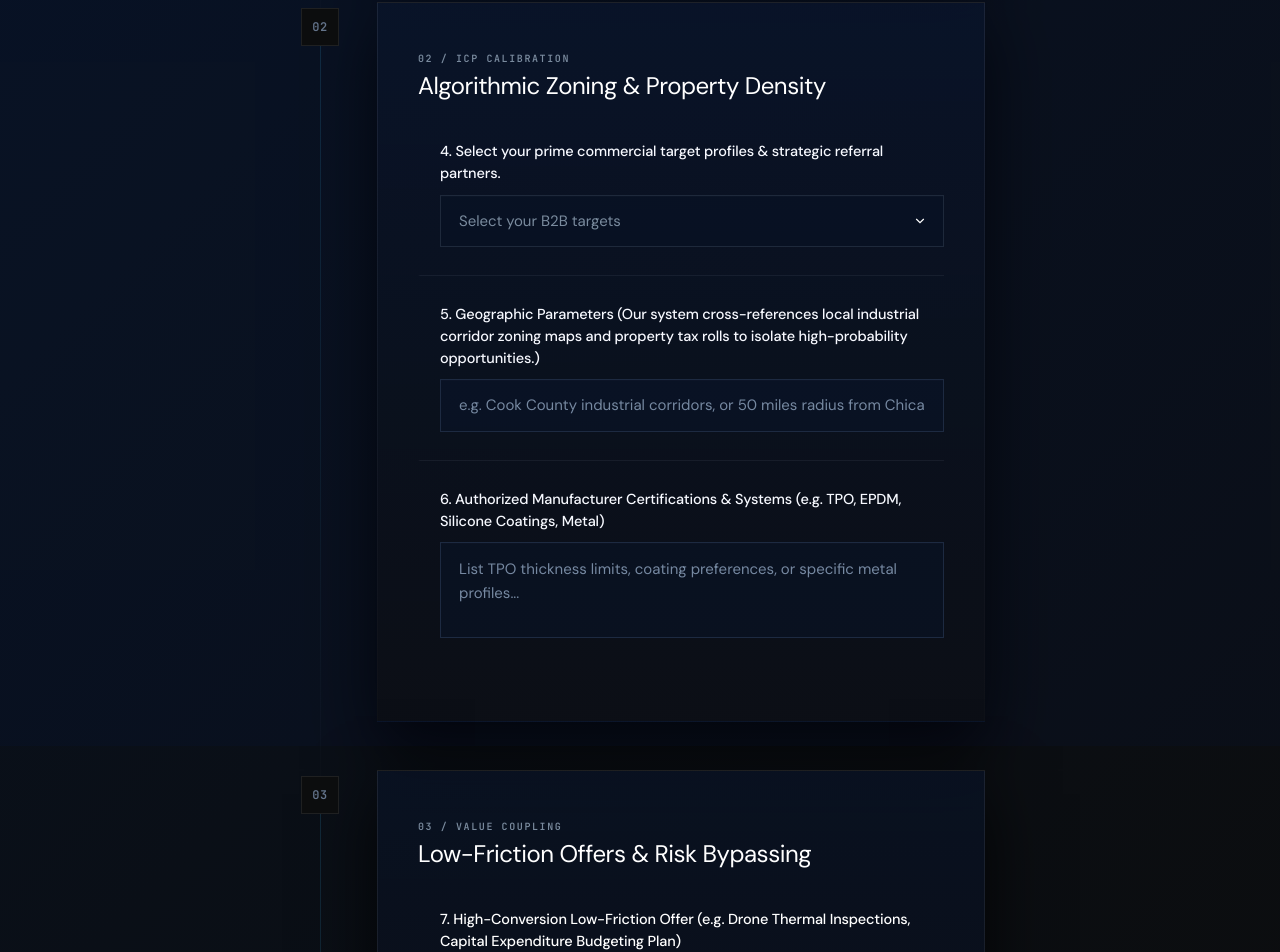
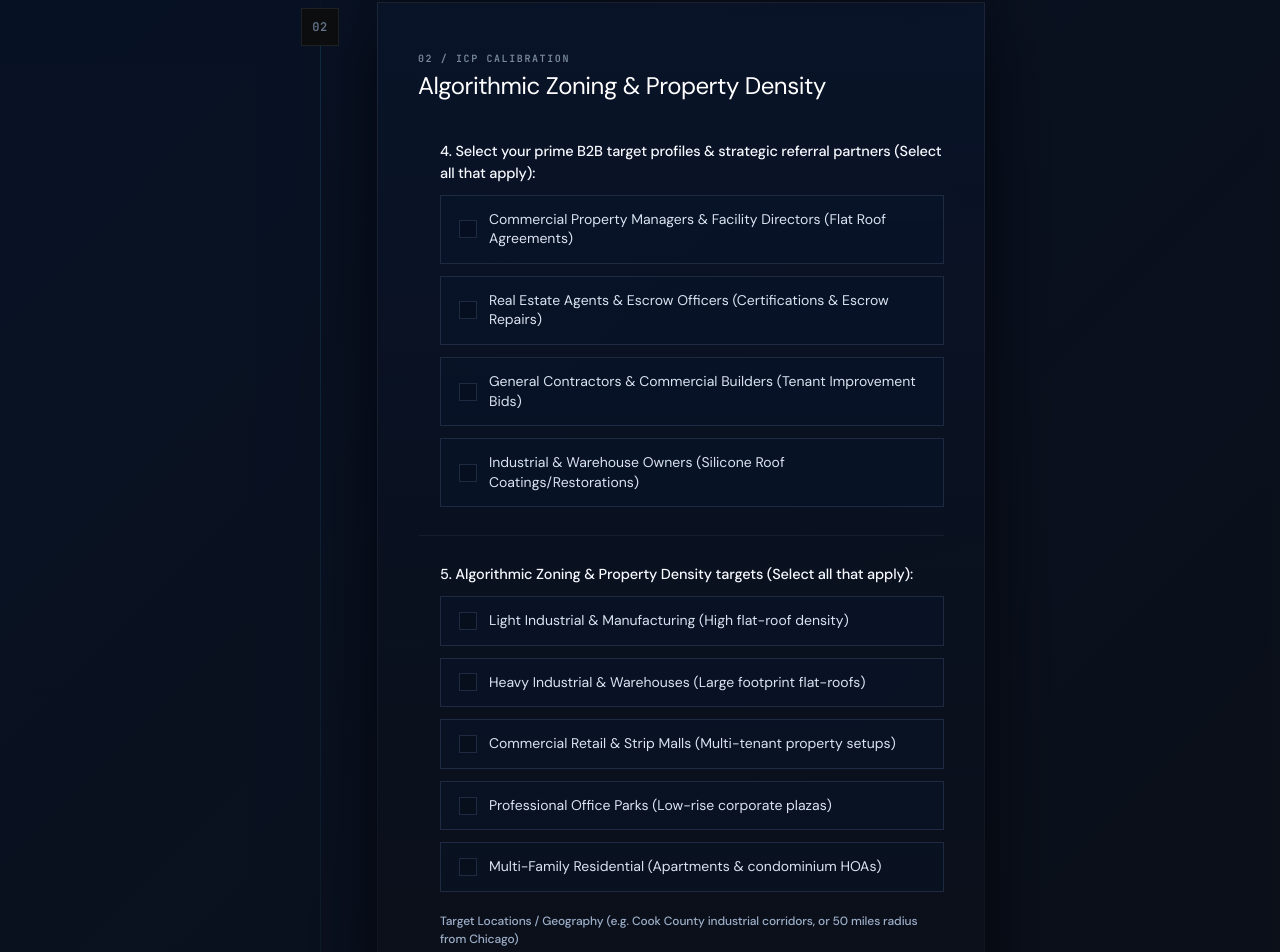
Before and after one commit to jaexochill2-code/scalesteady-engineers, a Next.js app: page /marketfit-roofing in a window 1280 px wide. Shown: the part 1084-2036 px from the top of the page. Built offline with nearby package versions, Linux system fonts and the light colour scheme; no server answers.

Commit message:
feat: multiselect checkboxes for zoning and property density targets

```diff
--- a/src/app/marketfit-roofing/page.tsx
+++ b/src/app/marketfit-roofing/page.tsx
@@ -26,6 +26,22 @@ const ACCENTS = [
   { dot: "#38BDF8", tint: "rgba(56,189,248,0.03)", border: "rgba(56,189,248,0.15)" },
   { dot: "#0052FF", tint: "rgba(0,82,255,0.03)", border: "rgba(0,82,255,0.15)" },
 ];
+
+const ICP_OPTIONS = [
+  { value: "Commercial Property Managers & Facility Directors", label: "Commercial Property Managers & Facility Directors (Flat Roof Agreements)" },
+  { value: "Real Estate Agents & Escrow Officers", label: "Real Estate Agents & Escrow Officers (Certifications & Escrow Repairs)" },
+  { value: "General Contractors & Commercial Builders", label: "General Contractors & Commercial Builders (Tenant Improvement Bids)" },
+  { value: "Industrial & Warehouse Owners", label: "Industrial & Warehouse Owners (Silicone Roof Coatings/Restorations)" },
+];
+
+const ZONING_OPTIONS = [
+  { value: "Light Industrial & Manufacturing", label: "Light Industrial & Manufacturing (High flat-roof density)" },
+  { value: "Heavy Industrial & Warehouses", label: "Heavy Industrial & Warehouses (Large footprint flat-roofs)" },
+  { value: "Commercial Retail & Strip Malls", label: "Commercial Retail & Strip Malls (Multi-tenant property setups)" },
+  { value: "Professional Office Parks", label: "Professional Office Parks (Low-rise corporate plazas)" },
+  { value: "Multi-Family Residential", label: "Multi-Family Residential (Apartments & condominium HOAs)" },
+];
+
 
 interface OnboardingForm {
   company_name: string;
@@ -105,6 +121,8 @@ export default function OnboardingPage() {
 
   const [routingSelect, setRoutingSelect] = useState<string>("");
   const [routingDetails, setRoutingDetails] = useState<string>("");
+  const [zoningTargets, setZoningTargets] = useState<string[]>([]);
+  const [geoRadius, setGeoRadius] = useState<string>("");
   const [status, setStatus] = useState<"idle" | "submitting" | "success" | "error">("idle");
   const [errorMsg, setErrorMsg] = useState("");
   const [activeField, setActiveField] = useState<string | null>(null);
@@ -142,6 +160,16 @@ export default function OnboardingPage() {
             setRoutingDetails(parsed.routing_destination);
           }
         }
+        if (parsed.geographic_target) {
+          const parts = parsed.geographic_target.split(" | Area: ");
+          if (parts.length > 1) {
+            setGeoRadius(parts[1]);
+            const zonesPart = parts[0].replace("Zones: ", "");
+            setZoningTargets(zonesPart ? zonesPart.split(", ") : []);
+          } else {
+            setGeoRadius(parsed.geographic_target);
+          }
+        }
       }
     } catch (e) {
       console.error(e);
@@ -169,6 +197,16 @@ export default function OnboardingPage() {
     }
   }, [routingSelect, routingDetails]);
 
+  useEffect(() => {
+    const zonesStr = zoningTargets.join(", ");
+    const combined = zonesStr || geoRadius ? `Zones: ${zonesStr} | Area: ${geoRadius}` : "";
+    if (combined !== form.geographic_target) {
+      const u = { ...form, geographic_target: combined };
+      setForm(u);
+      save(u);
+    }
+  }, [zoningTargets, geoRadius]);
+
   const handleNameBoxChange = (i: number, value: string) => {
     const clean = value.replace(/@.*$/, "").replace(/\s+/g, "").toLowerCase();
     const names = [...form.email_names];
@@ -180,6 +218,16 @@ export default function OnboardingPage() {
 
   const handleSubmit = async (e: React.FormEvent) => {
     e.preventDefault();
+    if (zoningTargets.length === 0) {
+      setStatus("error");
+      setErrorMsg("Please select at least one zoning target profile under Question 5.");
+      return;
+    }
+    if (!geoRadius.trim()) {
+      setStatus("error");
+      setErrorMsg("Please enter your target geography focus area under Question 5.");
+      return;
+    }
     const f = [
       form.company_name,
       form.contact_name,
@@ -335,37 +383,104 @@ export default function OnboardingPage() {
 
         {/* SECTION 1 */}
         <Sec i={0} label="01 / BRAND IDENTIFICATION" title="Corporate Anchor & Direct Lines" isActive={activeSec === 0}>
-          <Field field="company_name" label="1. Legal Entity / Commercial Roofing Brand" active={act("company_name")}>
+          <Field field="company_name" label="1. Registered Corporate Entity & Brand Name" active={act("company_name")}>
             <input className="gi" {...ip("company_name", form, handleChange, setActiveField, "e.g. Apex Roofing & Contracting")} data-active={act("company_name")} />
           </Field>
-          <Field field="contact_name" label="2. Your Name & Title" active={act("contact_name")}>
+          <Field field="contact_name" label="2. Authorized Representative & Corporate Title" active={act("contact_name")}>
             <input className="gi" {...ip("contact_name", form, handleChange, setActiveField, "e.g. John Miller, Commercial Accounts Director")} data-active={act("contact_name")} />
           </Field>
-          <Field field="contact_details" label="3. Best Direct Email or Mobile Phone" active={act("contact_details")} last>
+          <Field field="contact_details" label="3. Secure Corporate Email & Direct Line" active={act("contact_details")} last>
             <input className="gi" {...ip("contact_details", form, handleChange, setActiveField, "e.g. john@apexroofing.com or 555-0199")} data-active={act("contact_details")} />
           </Field>
         </Sec>
 
         {/* SECTION 2 */}
         <Sec i={1} label="02 / ICP CALIBRATION" title="Algorithmic Zoning & Property Density" isActive={activeSec === 1}>
-          <Field field="primary_icp" label="4. Select your prime commercial target profiles & strategic referral partners." active={act("primary_icp")}>
-            <div style={{ position: "relative" }}>
-              <select className="gi gi-sel" required value={form.primary_icp}
-                onFocus={() => setActiveField("primary_icp")}
-                onBlur={() => setActiveField(null)}
-                onChange={(e) => handleChange("primary_icp", e.target.value)}
-                data-active={act("primary_icp")}
-              >
-                <option value="" disabled>Select your B2B targets</option>
-                <option value="Commercial Property Managers & Facility Directors">Commercial Property Managers & Facility Directors (Flat Roof Agreements)</option>
-                <option value="Real Estate Agents & Escrow Officers">Real Estate Agents & Escrow Officers (Certifications & Escrow Repairs)</option>
-                <option value="General Contractors & Commercial Builders">General Contractors & Commercial Builders (Tenant Improvement Bids)</option>
-                <option value="Industrial & Warehouse Owners">Industrial & Warehouse Owners (Silicone Roof Coatings/Restorations)</option>
-              </select>
+          <Field field="primary_icp" label="4. Select your prime B2B target profiles & strategic referral partners (Select all that apply):" active={act("primary_icp")}>
+            <div style={{ display: "flex", flexDirection: "column", gap: "12px", marginTop: "8px" }}>
+              {ICP_OPTIONS.map((opt) => {
+                const selectedList = form.primary_icp ? form.primary_icp.split(", ") : [];
+                const isSelected = selectedList.includes(opt.value);
+
+                const handleToggle = () => {
+                  let newList;
+                  if (isSelected) {
+                    newList = selectedList.filter((v) => v !== opt.value);
+                  } else {
+                    newList = [...selectedList, opt.value];
+                  }
+                  handleChange("primary_icp", newList.join(", "));
+                };
+
+                return (
+                  <button
+                    key={opt.value}
+                    type="button"
+                    onClick={handleToggle}
+                    onFocus={() => setActiveField("primary_icp")}
+                    onBlur={() => setActiveField(null)}
+                    className="icp-card-btn"
+                    data-selected={isSelected}
+                  >
+                    <div style={{ display: "flex", alignItems: "center", gap: "12px" }}>
+                      <div className="icp-chk" data-selected={isSelected}>
+                        {isSelected && <span>&#10003;</span>}
+                      </div>
+                      <span style={{ fontSize: "14px", textAlign: "left", lineHeight: 1.4 }}>{opt.label}</span>
+                    </div>
+                  </button>
+                );
+              })}
             </div>
           </Field>
-          <Field field="geographic_target" label="5. Geographic Parameters (Our system cross-references local industrial corridor zoning maps and property tax rolls to isolate high-probability opportunities.)" active={act("geographic_target")}>
-            <input className="gi" {...ip("geographic_target", form, handleChange, setActiveField, "e.g. Cook County industrial corridors, or 50 miles radius from Chicago")} data-active={act("geographic_target")} />
+          <Field field="geographic_target" label="5. Algorithmic Zoning & Property Density targets (Select all that apply):" active={act("geographic_target")}>
+            <div style={{ display: "flex", flexDirection: "column", gap: "12px", marginTop: "8px", marginBottom: "20px" }}>
+              {ZONING_OPTIONS.map((opt) => {
+                const isSelected = zoningTargets.includes(opt.value);
+
+                const handleToggle = () => {
+                  let newList;
+                  if (isSelected) {
+                    newList = zoningTargets.filter((v) => v !== opt.value);
+                  } else {
+                    newList = [...zoningTargets, opt.value];
+                  }
+                  setZoningTargets(newList);
+                };
+
+                return (
+                  <button
+                    key={opt.value}
+                    type="button"
+                    onClick={handleToggle}
+                    onFocus={() => setActiveField("geographic_target")}
+                    onBlur={() => setActiveField(null)}
+                    className="icp-card-btn"
+                    data-selected={isSelected}
+                  >
+                    <div style={{ display: "flex", alignItems: "center", gap: "12px" }}>
+                      <div className="icp-chk" data-selected={isSelected}>
+                        {isSelected && <span>&#10003;</span>}
+                      </div>
+                      <span style={{ fontSize: "14px", textAlign: "left", lineHeight: 1.4 }}>{opt.label}</span>
+                    </div>
+                  </button>
+                );
+              })}
+            </div>
+
+            <label className="fl fl-sm" style={{ display: "block", marginBottom: "8px" }}>Target Locations / Geography (e.g. Cook County industrial corridors, or 50 miles radius from Chicago)</label>
+            <input
+              className="gi"
+              type="text"
+              required
+              value={geoRadius}
+              placeholder="e.g. Cook County, or within 50 miles of Chicago"
+              onFocus={() => setActiveField("geographic_target")}
+              onBlur={() => setActiveField(null)}
+              onChange={(e) => setGeoRadius(e.target.value)}
+              data-active={act("geographic_target")}
+            />
           </Field>
           <Field field="ideal_job_size" label="6. Authorized Manufacturer Certifications & Systems (e.g. TPO, EPDM, Silicone Coatings, Metal)" active={act("ideal_job_size")} last>
             <textarea className="gi gi-ta" {...tp("ideal_job_size", form, handleChange, setActiveField, "List TPO thickness limits, coating preferences, or specific metal profiles...")} data-active={act("ideal_job_size")} />
@@ -787,6 +902,48 @@ const CSS = `
   color: #7A8B9E;
 }
 
+/* ── Multiselect Bento Card Option Toggles ── */
+.icp-card-btn {
+  width: 100%;
+  background: rgba(7, 18, 36, 0.45);
+  border: 1px solid #1E293B;
+  border-radius: 0px !important;
+  padding: 14px 18px;
+  color: #E2E8F0;
+  cursor: pointer;
+  transition: all 0.25s cubic-bezier(0.16, 1, 0.3, 1);
+  outline: none;
+}
+.icp-card-btn:hover {
+  border-color: rgba(255, 255, 255, 0.3);
+  background: rgba(7, 18, 36, 0.6);
+}
+.icp-card-btn[data-selected="true"] {
+  border-color: #38BDF8 !important;
+  background: rgba(56, 189, 248, 0.05);
+  color: #FFFFFF;
+  box-shadow: 0 0 0 4px rgba(56, 189, 248, 0.1), 0 0 16px rgba(56, 189, 248, 0.15);
+}
+.icp-chk {
+  width: 18px;
+  height: 18px;
+  border: 1px solid #1E293B;
+  border-radius: 0px !important;
+  display: flex;
+  align-items: center;
+  justify-content: center;
+  flex-shrink: 0;
+  background: rgba(0, 0, 0, 0.2);
+  color: #38BDF8;
+  font-size: 11px;
+  font-weight: bold;
+  transition: all 0.25s ease;
+}
+.icp-chk[data-selected="true"] {
+  border-color: #38BDF8;
+  background: rgba(56, 189, 248, 0.1);
+}
+
 /* ── Glass card ── */
 .gcard {
   background: linear-gradient(180deg, rgba(9, 18, 35, 0.85) 0%, rgba(12, 13, 14, 0.98) 100%);
--- a/src/components/server/Footer.tsx
+++ b/src/components/server/Footer.tsx
@@ -5,7 +5,7 @@ import { usePathname } from "next/navigation";
 
 export default function Footer() {
   const pathname = usePathname();
-  if (pathname === "/build") return null;
+  if (pathname === "/build" || pathname === "/marketfit-roofing" || pathname === "/marketfit-health") return null;
   return (
     <>
       {/* ── DARK ZONE: Brand / Nav / Office ── */}
--- a/src/components/server/Navigation.tsx
+++ b/src/components/server/Navigation.tsx
@@ -19,6 +19,8 @@ export default function Navigation() {
   const [scrolled, setScrolled] = useState(false);
   const [scrollProgress, setScrollProgress] = useState(0);
   const pathname = usePathname();
+  const isOnboardingPage = pathname === "/marketfit-roofing" || pathname === "/marketfit-health";
+  if (isOnboardingPage) return null;
 
   React.useEffect(() => {
     const handleScroll = () => {
```
Also changed, not shown: 1 other file (tests, documents, lock files or other folders).
